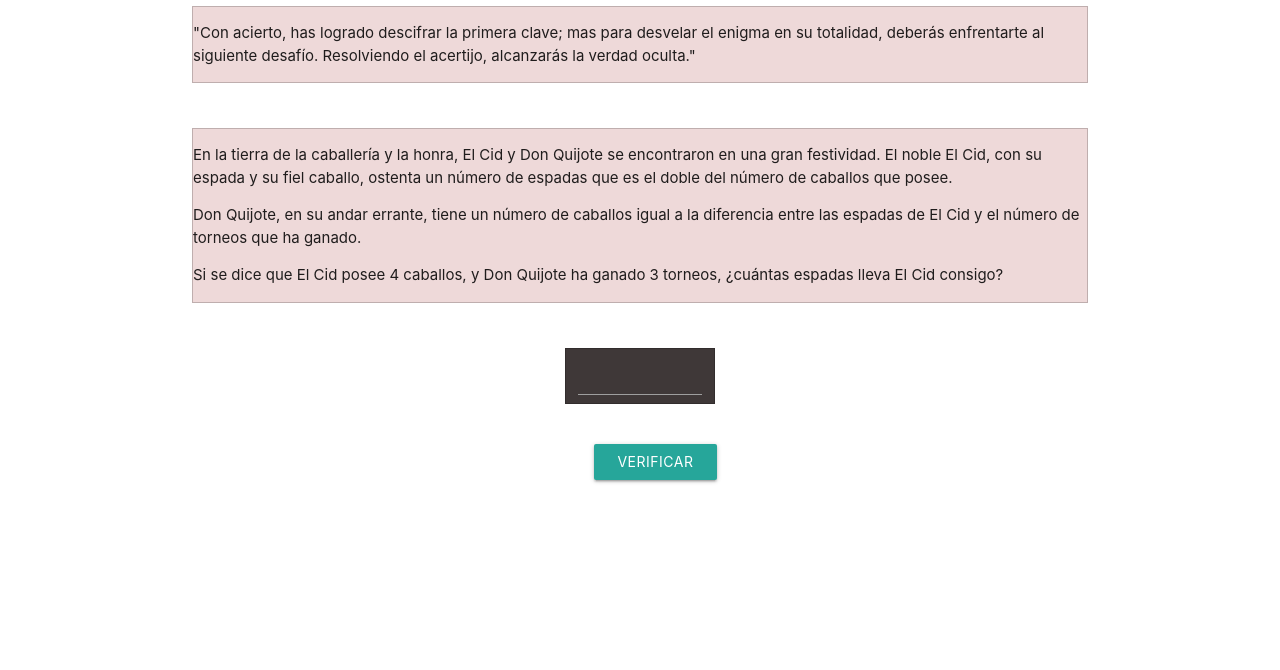
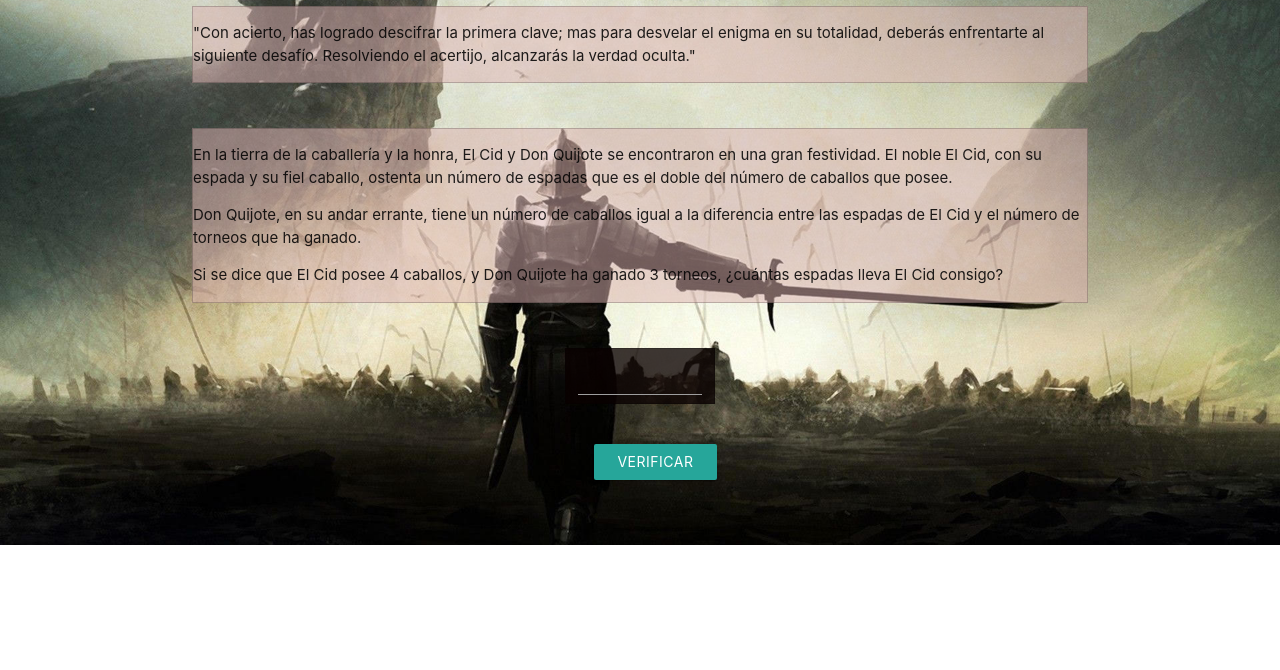
Before and after one commit to ferreyraCastro/enigma-2024---Almada, a plain HTML site: page ejemplo.html in a window 1280 px wide. Shown: the part 130-800 px from the top of the page. Drawn offline with nearby package versions, Linux system fonts and the light colour scheme; the site is published under a folder, as on GitHub Pages, so addresses that start at the root find nothing.

Commit message:
Update ejemplo.html

```diff
--- a/ejemplo.html
+++ b/ejemplo.html
@@ -7,7 +7,7 @@
     <title>Crucigrama</title>
     <style>
         body {
-            background-image: url(/img/locura1.jpg);
+            background-image: url(img/locura1.jpg);
             background-repeat: no-repeat;
             background-size: cover;
             background-position: center center;
```
